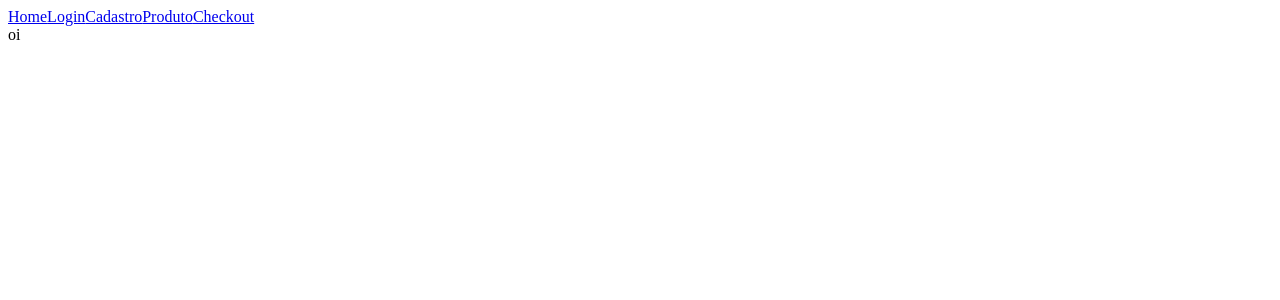
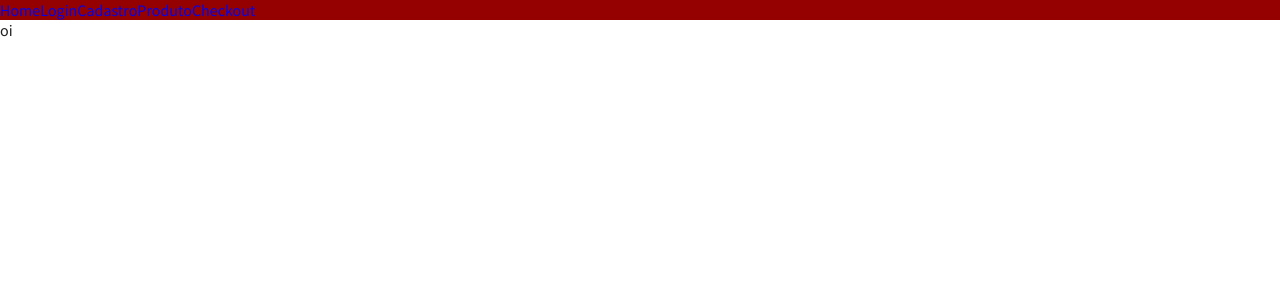
Before and after one commit to passosleo/divine-3d-react, a React (Create React App) app: page / in a window 1280 px wide. Shown: the top 300 px of the page. Built offline with nearby package versions, Linux system fonts and the light colour scheme.

Commit message:
feat: global styles

```diff
--- /dev/null
+++ b/src/globalStyles.js
@@ -0,0 +1,16 @@
+import { createGlobalStyle } from 'styled-components';
+
+const GlobalStyle = createGlobalStyle`
+  body {
+    margin: 0;
+    padding: 0;
+    font-family: Source Sans Pro, Sans-Serif;
+    color: #222222;
+  }
+
+  a {
+      text-decoration: none;
+  }
+`;
+
+export default GlobalStyle;
--- a/src/index.jsx
+++ b/src/index.jsx
@@ -1,10 +1,12 @@
 import React from 'react';
 import ReactDOM from 'react-dom/client';
 import Routes from './routes';
+import GlobalStyle from './globalStyles';
 
 const root = ReactDOM.createRoot(document.getElementById('root'));
 root.render(
   <React.StrictMode>
+    <GlobalStyle />
     <Routes />
   </React.StrictMode>
 );
--- a/src/layout/index.jsx
+++ b/src/layout/index.jsx
@@ -1,16 +1,17 @@
 import React from 'react'
 import { Link } from "react-router-dom";
+import { Header } from './styles';
 
 const Layout = ({ children }) => {
 	return (
     <div>
-      <nav>
+      <Header>
         <Link to="/">Home</Link>
 				<Link to="login">Login</Link>
 				<Link to="cadastro">Cadastro</Link>
         <Link to="produto">Produto</Link>
 				<Link to="checkout">Checkout</Link>
-      </nav>
+      </Header>
 			{children}
     </div>
 	);
--- /dev/null
+++ b/src/layout/styles.js
@@ -0,0 +1,10 @@
+import styled from 'styled-components'
+
+const bg = "#950101"
+
+export const Header = styled.div`
+    display:flex;
+    heigth: 80px;
+		width: 100vw;
+		background-color: ${bg};
+`;
```
